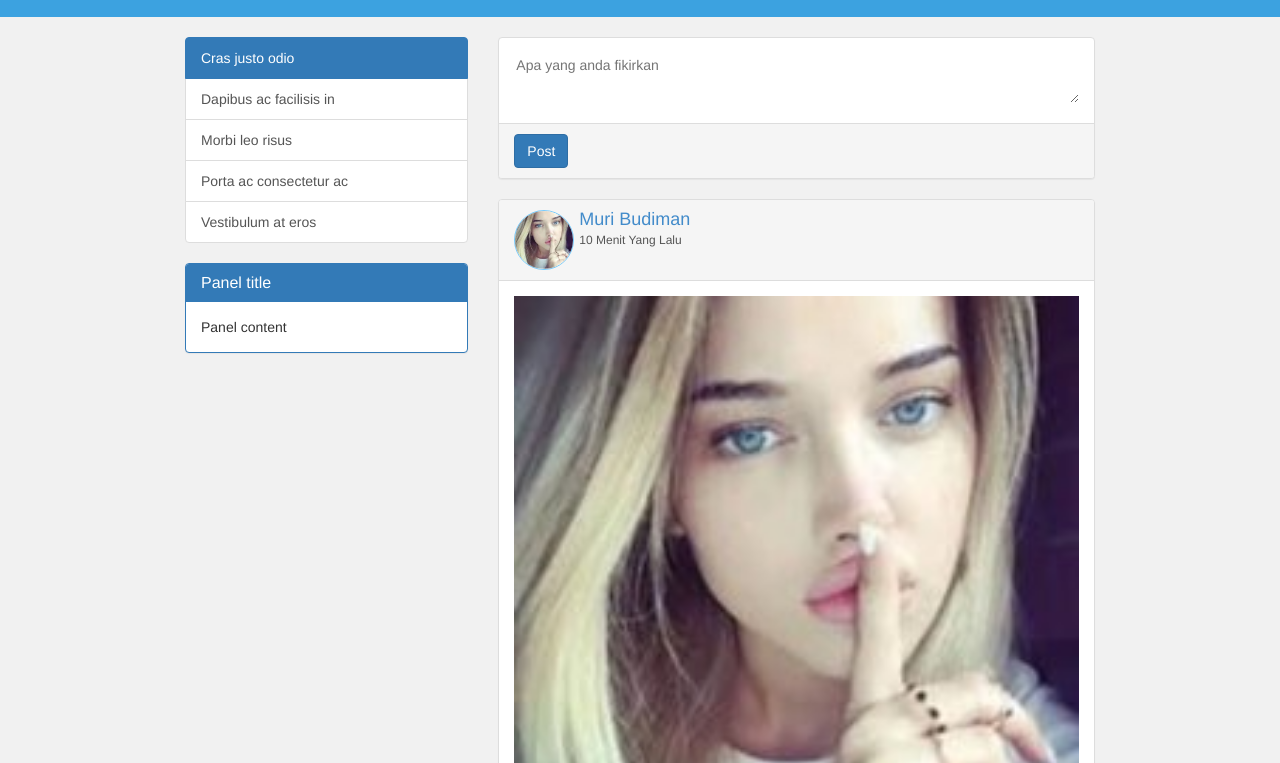
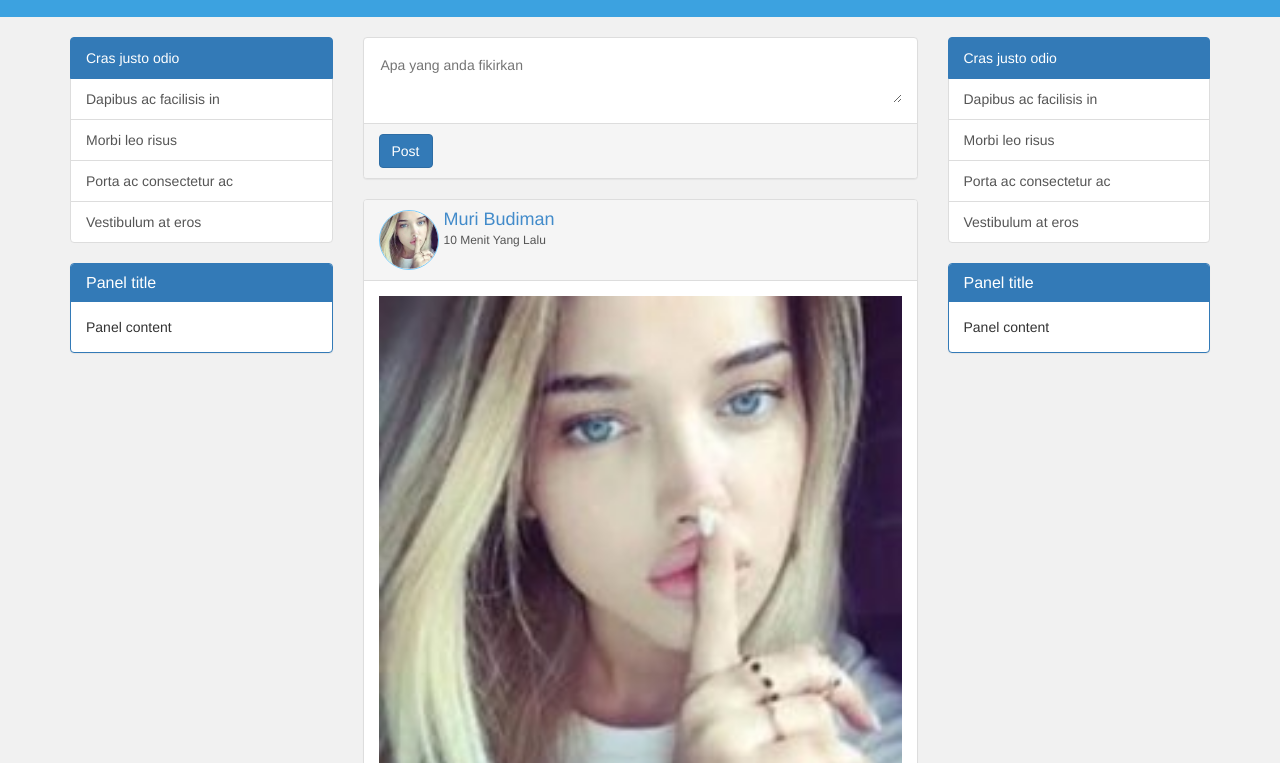
Before and after one commit to udamuri/bootstrap-socialmedia, a plain HTML site: page main.html in a window 1280 px wide. Shown: the part 323-1086 px from the top of the page. Drawn offline with Linux system fonts and the light colour scheme.

Commit message:
layout212

```diff
--- a/assets/main.less
+++ b/assets/main.less
@@ -25,13 +25,6 @@ body
 	background: @gray2_color;
 }
 
-@media @min1024
-{
-	.container
-	{
-		max-width: 940px;
-	}
-}
 .margin-top-20{margin-top: 20px;}
 .margin-top-10{margin-top: 10px;}
 .border-radius(@radius: 0.3em)
--- a/main.html
+++ b/main.html
@@ -78,7 +78,29 @@
 
     <article class="container margin-top-20">
         <div class="row">
-            <div class="col-md-8 col-sm-12 col-xs-12 pull-right">
+
+            <div class="col-md-3 col-sm-12 col-xs-12 pull-right hidden-sm hidden-xs">
+                <div class="list-group">
+                  <a href="#" class="list-group-item active">
+                    Cras justo odio
+                  </a>
+                  <a href="#" class="list-group-item">Dapibus ac facilisis in</a>
+                  <a href="#" class="list-group-item">Morbi leo risus</a>
+                  <a href="#" class="list-group-item">Porta ac consectetur ac</a>
+                  <a href="#" class="list-group-item">Vestibulum at eros</a>
+                </div>
+
+                <div class="panel panel-primary margin-top-10">
+                  <div class="panel-heading">
+                    <h3 class="panel-title">Panel title</h3>
+                  </div>
+                  <div class="panel-body">
+                    Panel content
+                  </div>
+                </div>
+            </div>
+
+            <div class="col-md-6 col-sm-12 col-xs-12 pull-right">
                 <div class="panel panel-default">
                   <div class="panel-body">
                       <textarea class="post-status-control" placeholder="Apa yang anda fikirkan" ></textarea>
@@ -131,7 +153,7 @@
                 </div>
             </div>
 
-            <div class="col-md-4 col-sm-12 col-xs-12">
+            <div class="col-md-3 col-sm-12 col-xs-12">
                 <div class="list-group">
                   <a href="#" class="list-group-item active">
                     Cras justo odio
```
Also changed, not shown: assets/main.css.
